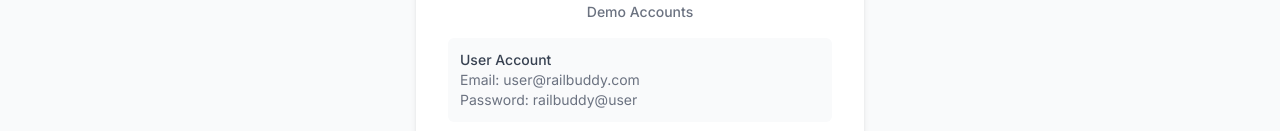
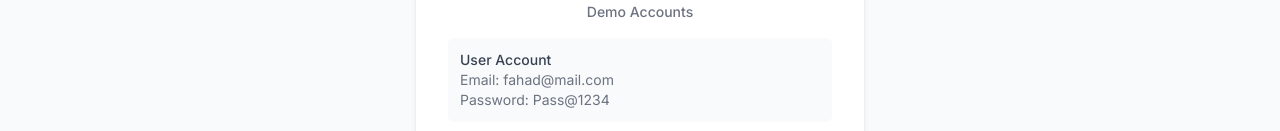
Before and after one commit to csfahad/rbms, a React (Vite) app in the folder frontend/: page /login in a window 1280 px wide. Shown: the part 669-800 px from the top of the page. Built offline with nearby package versions, Linux system fonts and the light colour scheme; no server answers.

Commit message:
fix(login): fixed demo-user credentials

```diff
--- a/frontend/src/pages/LoginPage.tsx
+++ b/frontend/src/pages/LoginPage.tsx
@@ -42,8 +42,8 @@ const LoginPage = () => {
     const demoCredentials = [
         {
             type: "User",
-            email: "user@railbuddy.com",
-            password: "railbuddy@user",
+            email: "fahad@mail.com",
+            password: "Pass@1234",
         },
     ];
 
```
